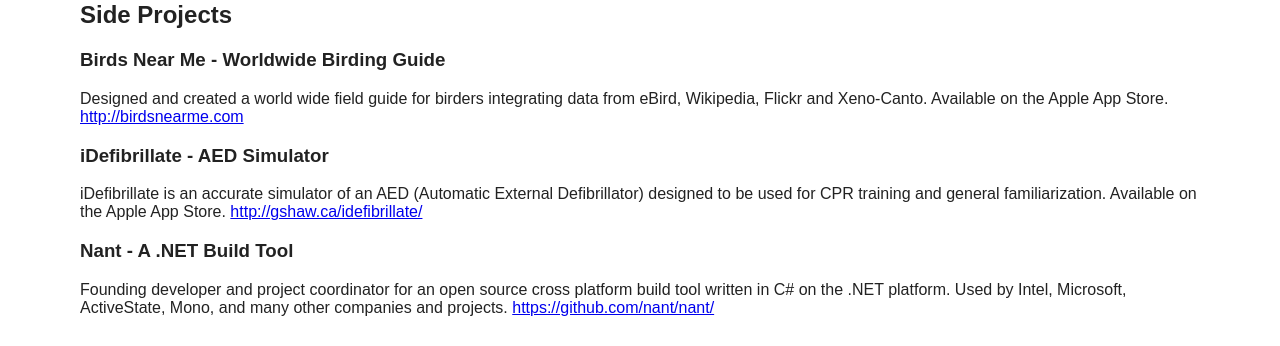
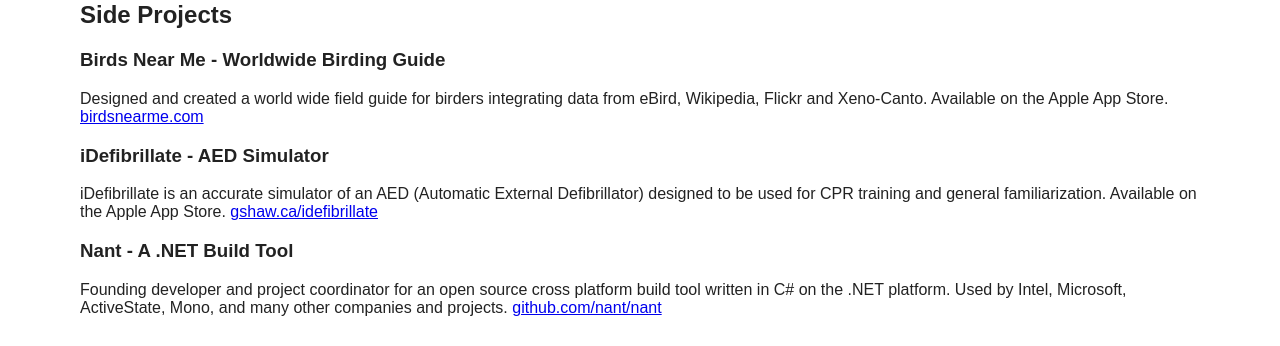
Before and after one commit to gshaw/gshaw.github.io, a Jekyll site: the page built from resume.md, in a window 1280 px wide. Shown: the part 1827-2173 px from the top of the page. Built offline with Jekyll 4.4.1, drawn with Linux system fonts in a browser that asks for light colours; some of the changed lines change nothing that is shown.

Commit message:
Clean up resume links

```diff
--- a/resume.md
+++ b/resume.md
@@ -79,12 +79,12 @@
 
 ### Birds Near Me - Worldwide Birding Guide
 Designed and created a world wide field guide for birders integrating data from eBird, Wikipedia, Flickr and Xeno-Canto. Available on the Apple App Store.
-[http://birdsnearme.com](http://birdsnearme.com)
+[birdsnearme.com](http://birdsnearme.com)
 
 ### iDefibrillate - AED Simulator
 iDefibrillate is an accurate simulator of an AED (Automatic External Defibrillator) designed to be used for CPR training and general familiarization. Available on the Apple App Store.
-[http://gshaw.ca/idefibrillate/](http://gshaw.ca/idefibrillate/)
+[gshaw.ca/idefibrillate](http://gshaw.ca/idefibrillate/)
 
 ### Nant - A .NET Build Tool
 Founding developer and project coordinator for an open source cross platform build tool written in C# on the .NET platform. Used by Intel, Microsoft, ActiveState, Mono, and many other companies and projects.
-[https://github.com/nant/nant/](https://github.com/nant/nant/)
+[github.com/nant/nant](https://github.com/nant/nant/)
```
Also changed, not shown: 1 other file.
